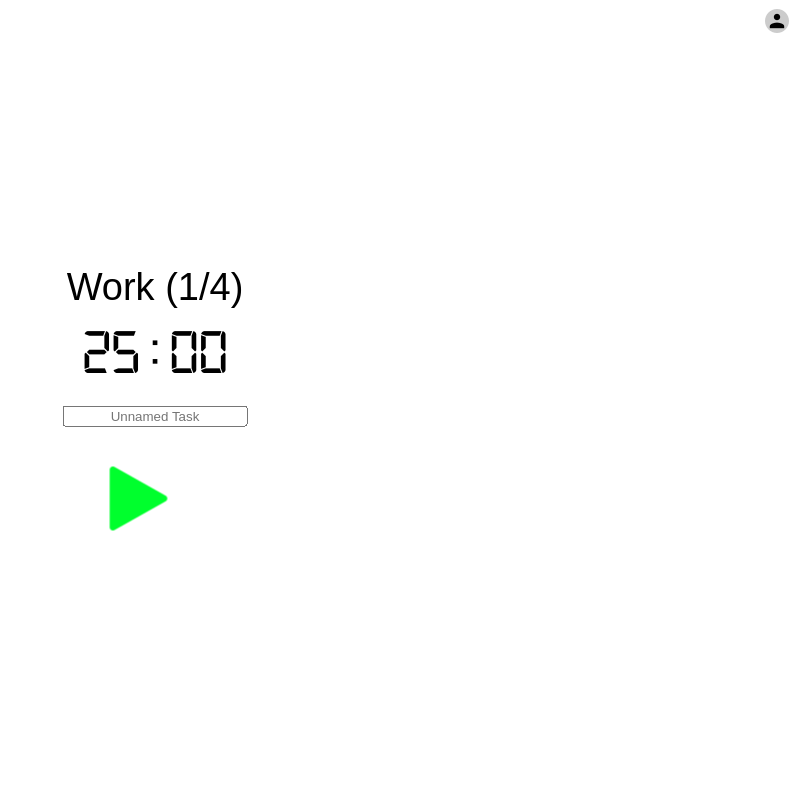
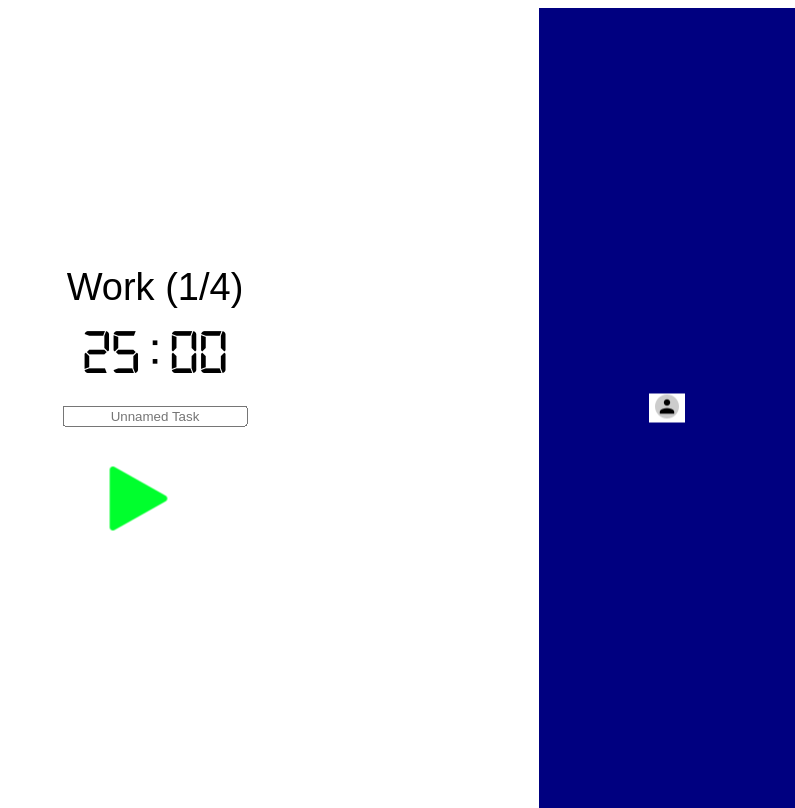
Before and after one commit to SherpadNdabambi/my-timer, a PHP site: page / in a window 1280 px wide. Shown: the whole page, without its empty margins (485-1280 px from the left). Before the commit the page ends 531 px from the top, so only its background shows below. Run offline with PHP 8.4, Linux system fonts and the light colour scheme; the visitor is signed in with stand-in values (Sample User, id 1).

Commit message:
Added account panel

```diff
--- a/files/styles/styles.css
+++ b/files/styles/styles.css
@@ -1,5 +1,12 @@
 #accountIcon:active {
 	width: 22px;
+}
+
+#accountPanel{
+	background-color: navy;
+	height: 100%;
+	margin: 0;
+	width: 20%;
 }
 
 body {
@@ -67,7 +74,7 @@ button{
 	text-align: center;
 }
 
-.top-right{
+.right{
 	margin: 0;
 	position: absolute;
 	right: 0%;
--- a/index.php
+++ b/index.php
@@ -17,7 +17,13 @@ if(!$_SESSION["username"]) header("location: login.html");
 
 <body onload="onPageLoad()" onunload="onPageUnload()">
 
-	<button id="accountButton" onclick="show()" class="top-right"> <img id="accountIcon" src="files/images/icons8-user-24.png"> </button>
+	<button id="accountButton" onclick="show()" class="right"> <img id="accountIcon" src="files/images/icons8-user-24.png"> </button>
+
+	<div id="accountPanel" class="right">
+
+		<button id="accountButton" onclick="show()" class="centered"> <img id="accountIcon" src="files/images/icons8-user-24.png"> </button>
+
+	</div>
 
 	<div class="centered">
 
```
